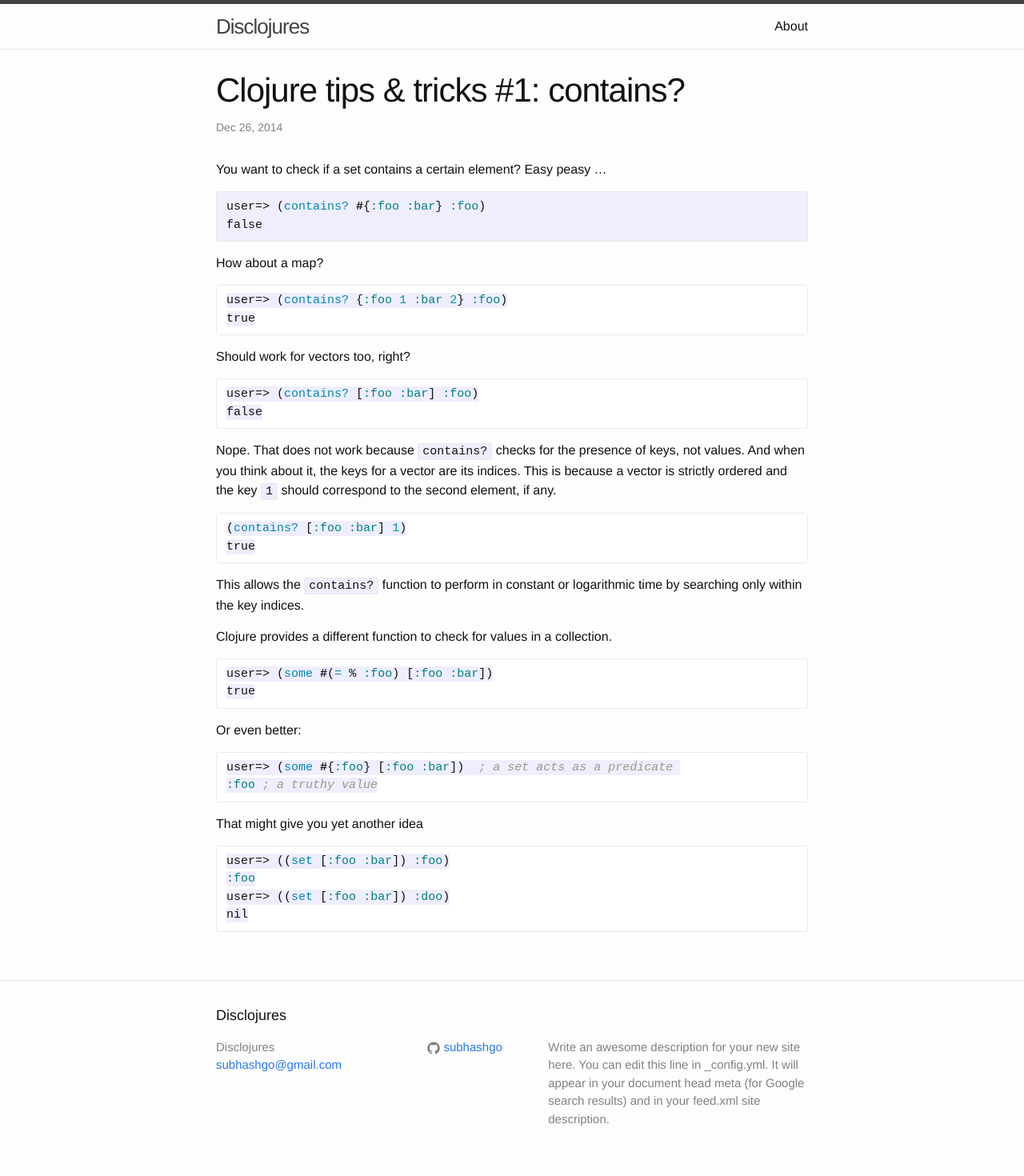
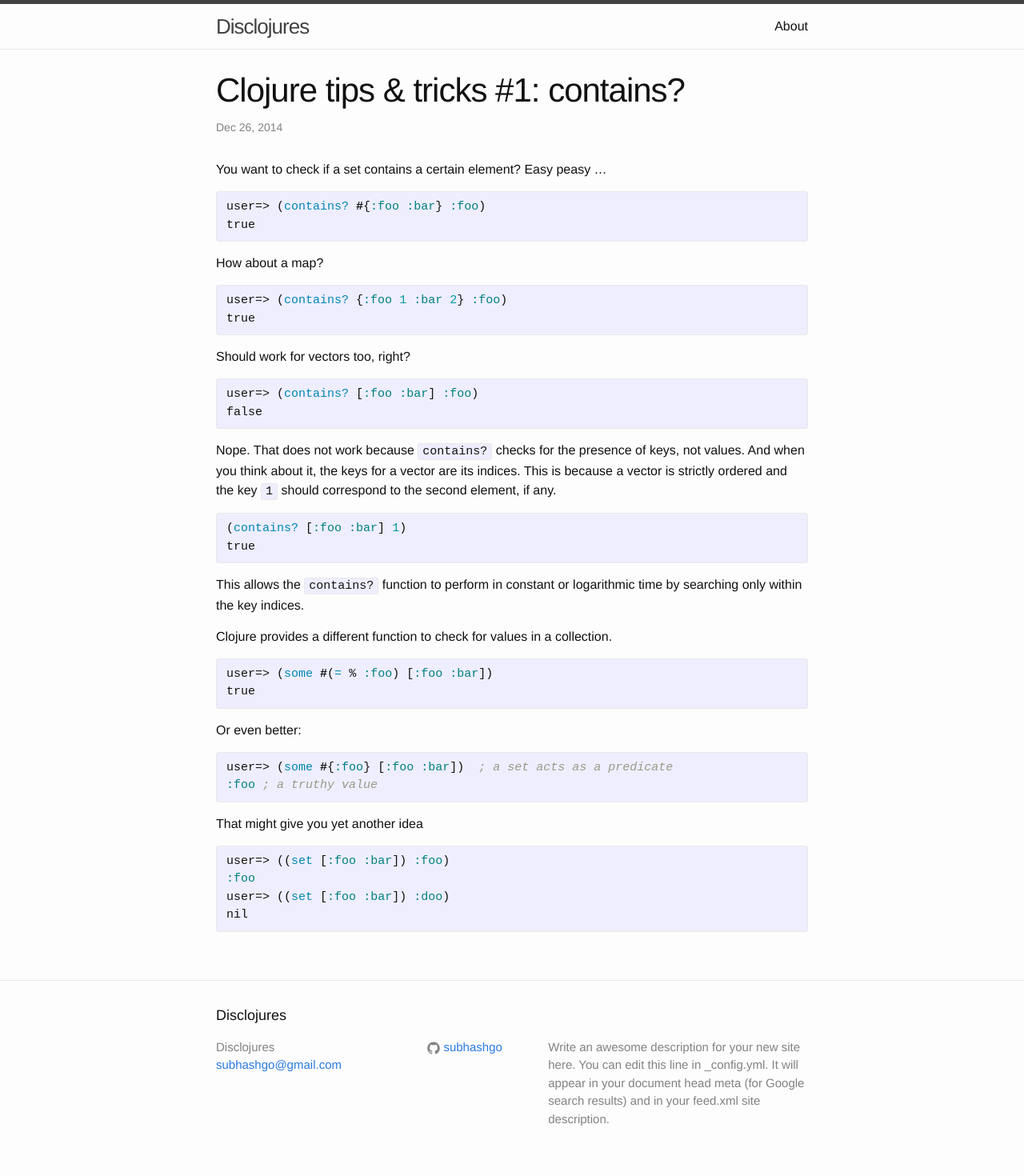
Before and after one commit to subhash/subhash.github.io, a Jekyll site: the page built from _posts/2014-12-26-clojure-tips-1.markdown, in a window 1280 px wide. Shown: the whole page at 80% size. Built offline with Jekyll 4.4.1, drawn with Linux system fonts in a browser that asks for light colours.

Commit message:
clojure code highlight

````diff
--- a/_posts/2014-12-26-clojure-tips-1.markdown
+++ b/_posts/2014-12-26-clojure-tips-1.markdown
@@ -8,41 +8,45 @@ categories: clojure.core
 You want to check if a set contains a certain element? Easy peasy ...
 {% highlight clojure %}
 user=> (contains? #{:foo :bar} :foo)
+true
+{% endhighlight %}
+
+How about a map?
+{% highlight clojure %}
+user=> (contains? {:foo 1 :bar 2} :foo)
+true
+{% endhighlight %}
+
+Should work for vectors too, right?
+{% highlight clojure %}
+user=> (contains? [:foo :bar] :foo)
 false
 {% endhighlight %}
 
-How about a map?
-```clojure
-user=> (contains? {:foo 1 :bar 2} :foo)
-true
-```
-Should work for vectors too, right?
-```clojure
-user=> (contains? [:foo :bar] :foo)
-false
-```
 Nope. That does not work because `contains?` checks for the presence of keys, not values. And when you think about it, the keys for a vector are its indices. This is because a vector is strictly ordered and the key `1` should correspond to the second element, if any.
-```clojure
+{% highlight clojure %}
 (contains? [:foo :bar] 1)
 true
-```
+{% endhighlight %}
+
 This allows the `contains?` function to perform in constant or logarithmic time by searching only within the key indices.
 
 Clojure provides a different function to check for values in a collection.
-```clojure
+{% highlight clojure %}
 user=> (some #(= % :foo) [:foo :bar])
 true
-```
+{% endhighlight %}
+
 Or even better:
-```clojure
+{% highlight clojure %}
 user=> (some #{:foo} [:foo :bar])  ; a set acts as a predicate
 :foo ; a truthy value
-```
+{% endhighlight %}
 
 That might give you yet another idea
-```clojure
+{% highlight clojure %}
 user=> ((set [:foo :bar]) :foo)
 :foo
 user=> ((set [:foo :bar]) :doo)
 nil
-```
+{% endhighlight %}
````
